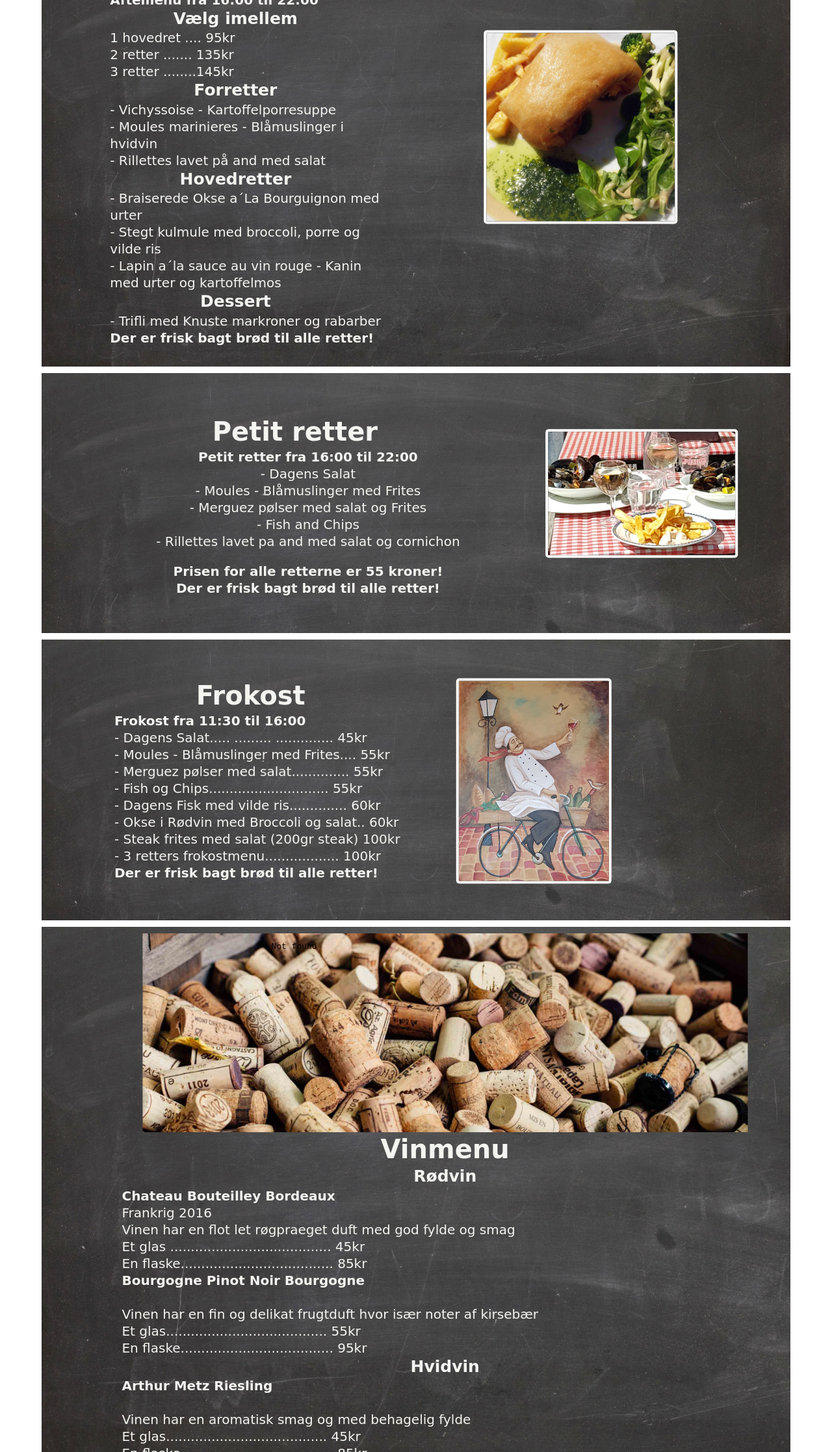
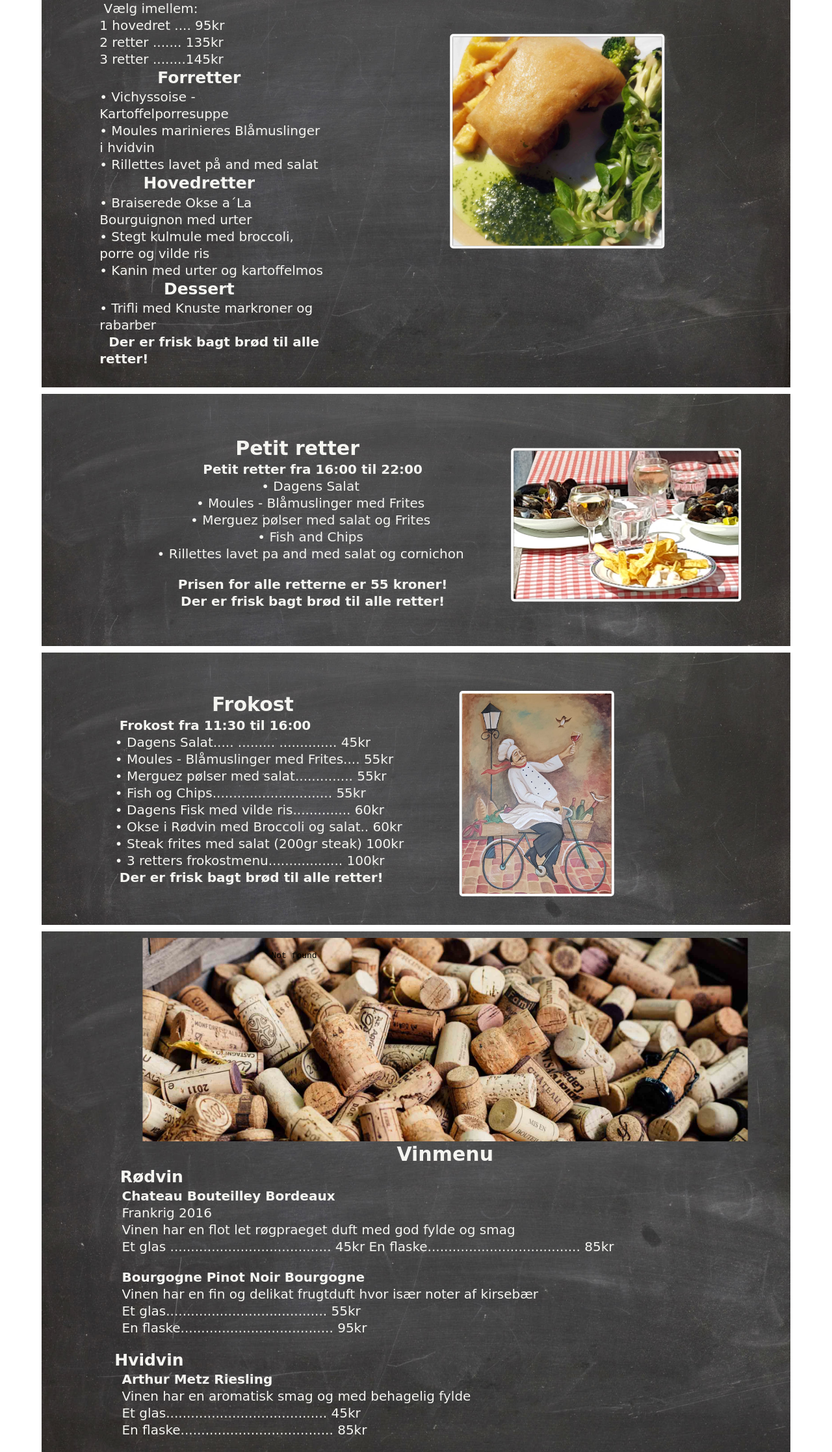
Before and after one commit to stjerne86/oli-bistro-ny, a plain HTML site: page menukort.html in a window 1280 px wide. Shown: the part 566-2800 px from the top of the page at 65% size. Drawn offline with Linux system fonts and the light colour scheme; a web font is replaced by a local one.

Commit message:
Add files via upload

```diff
--- a/css/style.css
+++ b/css/style.css
@@ -14,7 +14,7 @@ p {
 }
 
 #vin img{ /*Ny*/
-    width: 50%;
+    width: 40%;
    border:4px solid white;
     border-radius:5px;
     margin-left: 30%;
@@ -30,8 +30,8 @@ p {
 }
 
 #hancock img{ /*Ny*/
-    width: 50%;
-    margin-left: 30%;
+    width: 60%;
+    margin-left: 20%;
     border:4px solid white;
     border-radius:5px;
 }
@@ -222,7 +222,7 @@ body {
 
 h2 {
     margin: 10px;
-    font-size: 25px;
+    font-size: 20px;
 }
 
 .velkommen div {
@@ -448,13 +448,13 @@ footer {
 .social ul {
     margin: 0;
     padding: 0;
-    margin-top: 10px;
+    margin-top: 20px;
     margin-bottom: 10px;
     margin-left: 15px;
 }
 
-.social a {
-    margin: 3px;
+.social ul a {
+    margin: 7px;
 }
 
 .foot li a {
@@ -463,11 +463,12 @@ footer {
 }
 
 .smiley {
-    width: 65px;
+    width: 70px;
+    padding-top:20px;
 }
 
 .foot li {
-    list-style: none;
+    list-style: ;
     display: inline-block;
 }
 
@@ -491,8 +492,9 @@ h3 {
 }
 
 .underline {
-    font-size: 40px;
+    font-size: 30px;
     text-align: center;
+
 
 }
 
@@ -519,9 +521,7 @@ h2 {
     font-size: 25px;
 }
 
-.tid {
-    text-align: ;
-}
+
 
 .forsg {
     background-image: url("../images/board.jpg");
@@ -539,6 +539,7 @@ iframe {
     background-image: url(../images/elisha.jpg);
     background-size: cover;
     text-align: center;
+    padding-top: 7px;
 
 
 
@@ -796,8 +797,13 @@ iframe {
     .footer div,
     .elite,
     .info {
-        padding-left: 5%;
-        padding-right: 5%;
+        padding-left: 20px;
+        padding-right: 20px;
+
+    }
+
+    .elite{
+        padding-top:15px;
     }
 
 
--- a/menukort.html
+++ b/menukort.html
@@ -49,21 +49,21 @@
         <div class="forsg">
             <div class="wrap">
                 <h2 class="underline">Aftenmenu</h2>
-                <p class="tid"><b>Aftemenu fra 16:00 til 22:00</b></p>
-                <h3 class="underline">Vælg imellem</h3>
+                <p class="tid"><b>&nbsp;Aftemenu fra 16:00 til 22:00</b></p>
+                <p class="tid">&nbsp;Vælg imellem:</p>
                 <p>1 hovedret .... 95kr <br> 2 retter ....... 135kr <br> 3 retter ........145kr <br>
                 </p>
                 <h3 class="underline">Forretter</h3>
                 <p>
-                    - Vichyssoise - Kartoffelporresuppe<br> - Moules marinieres - Blåmuslinger i hvidvin <br>- Rillettes lavet på and med salat <br>
+                    				&#8226;  Vichyssoise - Kartoffelporresuppe<br>		&#8226;  Moules marinieres 	 Blåmuslinger i hvidvin <br>		&#8226; Rillettes lavet på and med salat <br>
                 </p>
                 <h3 class="underline">Hovedretter</h3>
                 <p>
-                    - Braiserede Okse a´La Bourguignon med urter <br>- Stegt kulmule med broccoli, porre og vilde ris <br>- Lapin a´la sauce au vin rouge - Kanin med urter og&nbsp;kartoffelmos <br>
+                    	&#8226; Braiserede Okse a´La Bourguignon med urter <br>	&#8226; Stegt kulmule med broccoli, porre og vilde ris <br>	&#8226; Kanin med urter og&nbsp;kartoffelmos <br>
                 </p>
                 <h3 class="underline">Dessert</h3>
-                <p>- Trifli med Knuste markroner og rabarber</p>
-                <p class="tid"><b>Der er frisk bagt brød til alle retter!</b></p><br>
+                <p>	&#8226; Trifli med Knuste markroner og rabarber</p>
+                <p class="tid"><b>&nbsp; Der er frisk bagt brød til alle retter!</b></p><br>
             </div>
             <picture id="linda" class="wrap">
                 <source media="(min-width: 1000px)" srcset="images/fish-chips.jpg">
@@ -74,11 +74,11 @@
         <div class="forsg">
             <div class="wrap1">
                 <h2 class="underline">Petit retter</h2>
-                <p class="tid"><b>Petit retter fra 16:00 til 22:00</b></p>
-                <p>- Dagens Salat<br>- Moules - Blåmuslinger med Frites <br> - Merguez pølser med salat og Frites <br>- Fish and Chips <br>- Rillettes lavet pa and med salat og cornichon <br>
+                <p class="tid"><b>&nbsp;Petit retter fra 16:00 til 22:00</b></p>
+                <p>	&#8226; Dagens Salat<br>	&#8226; Moules - Blåmuslinger med Frites <br> 	&#8226; Merguez pølser med salat og Frites <br>	&#8226; Fish and Chips <br>	&#8226; Rillettes lavet pa and med salat og cornichon <br>
                 </p> <br>
-                <p class="tid"><b>Prisen for alle retterne er 55 kroner!</b></p>
-                <p class="tid"><b>Der er frisk bagt brød til alle retter!</b></p>
+                <p class="tid"><b>&nbsp;Prisen for alle retterne er 55 kroner!</b></p>
+                <p class="tid"><b>&nbsp;Der er frisk bagt brød til alle retter!</b></p>
             </div>
             <picture id="hancock" class="wrap">
                 <source media="(min-width: 1000px)" srcset="images/muslinger.jpg">
@@ -89,12 +89,11 @@
         <div class="forsg">
             <div id="wrap2">
                 <h2 class="underline">Frokost</h2>
-                <p class="tid"><b>Frokost fra 11:30 til 16:00</b></p>
-                <p>- Dagens Salat.....&nbsp;.........
-                .............. 45kr <br>- Moules&nbsp;-&nbsp;Blåmuslinger&nbsp;med&nbsp;Frites....&nbsp;55kr <br>- Merguez pølser med salat.............. 55kr <br>- Fish og Chips............................. 55kr<br> - Dagens Fisk med vilde ris.............. 60kr <br>- Okse i Rødvin med Broccoli og salat.. 60kr<br>- Steak frites med salat (200gr steak) 100kr<br>- 3 retters frokostmenu.................. 100kr <br></p>
-                <p class="tid"><b>Der er frisk bagt brød til alle retter!</b></p>
+                <p class="tid"><b>&nbsp;Frokost fra 11:30 til 16:00</b></p>
+                <p>	&#8226; Dagens Salat.....&nbsp;......... .............. 45kr <br>	&#8226; Moules&nbsp;-&nbsp;Blåmuslinger&nbsp;med&nbsp;Frites....&nbsp;55kr <br>	&#8226; Merguez pølser med salat.............. 55kr <br>	&#8226; Fish og Chips............................. 55kr<br> 	&#8226; Dagens Fisk med vilde ris.............. 60kr <br>	&#8226; Okse i Rødvin med Broccoli og salat.. 60kr<br>	&#8226; Steak frites med salat (200gr steak) 100kr<br>	&#8226; 3 retters frokostmenu.................. 100kr <br></p>
+                <p class="tid"><b>&nbsp;Der er frisk bagt brød til alle retter!</b></p>
             </div>
-               <picture id="vin" class="wrap">
+            <picture id="vin" class="wrap">
                 <source media="(min-width: 1000px)" srcset="images/kok-cykel.jpg">
                 <img src="images/kok-cykel.jpg" alt="Et maleri af en fransk kok med rødvin i hånden på en cykel hos Oli Bistro">
             </picture>
@@ -102,24 +101,24 @@
 
         <div class="forsg">
             <div id="wrap3">
-                                 <div class="videocontanier">
-  <embed src="video/Oli-Bistro.m4v"autoplay="true" loop width="550" height="300" frame=none />
+                <div class="videocontanier">
+                    <embed src="video/Oli-Bistro.m4v" autoplay="true" loop width="550" height="300" frame=none />
 
-</div>
+                </div>
 
                 <h2 class="underline">Vinmenu</h2>
 
-                <h3 class="underline to">Rødvin</h3>
+                <h3 class="tid">&nbsp;&nbsp;Rødvin</h3>
                 <p><b>Chateau Bouteilley Bordeaux</b><br> Frankrig 2016
                     <br>Vinen har en flot let røgpraeget duft med god fylde og smag</p>
-                <p>Et glas ....................................... 45kr <br> En flaske..................................... 85kr</p>
-                <p><b>Bourgogne Pinot Noir Bourgogne<br></b> <br> Vinen har en fin og delikat frugtduft hvor især noter af kirsebær</p>
+                <p>Et glas ....................................... 45kr  En flaske..................................... 85kr</p><br>
+                <p><b>Bourgogne Pinot Noir Bourgogne</b> <br> Vinen har en fin og delikat frugtduft hvor især noter af kirsebær</p>
                 <p>Et glas....................................... 55kr <br> En flaske..................................... 95kr <br></p>
 
-                <h3 class="underline">Hvidvin</h3>
-                <p><b>Arthur Metz Riesling</b><br><br> Vinen har en aromatisk smag og med behagelig fylde</p>
+                <br><h3 class="tid">&nbsp;Hvidvin</h3>
+                <p><b>Arthur Metz Riesling</b><br> Vinen har en aromatisk smag og med behagelig fylde</p>
                 <p>Et glas....................................... 45kr <br> En flaske..................................... 85kr</p>
-
+<br>
                 <p><b>What the Phongue Sauvignon Blanc</b><br> Vinen har masser af karakter I form af tropiske frugter, pakket delikat ind i en frisk og rank syrlighed.</p>
                 <p>Et glas....................................... 55kr <br> En flaske..................................... 95kr <br></p>
             </div>
@@ -130,7 +129,7 @@
 
 
 
-      <footer class="footer">
+    <footer class="footer">
         <p class="info">Oli Bistro <br> Mejlgade 41 <br> 8000 Aarhus C <br>
             <a href="tel://45-86-18-53-14">Tlf. 86 18 53 14</a><br></p>
         <a href="http://www.findsmiley.dk/534821" target="_blank">
@@ -147,10 +146,7 @@
             </ul>
         </div>
         <div class="ben">
-            Åbningstider <br>
-            Alle ugens dage <br>
-            11:30 - 15:00 <br>
-            16:00 - 22:00
+            Åbningstider <br> Alle ugens dage <br> 11:30 - 15:00 <br> 16:00 - 22:00
         </div>
     </footer>
 
```
